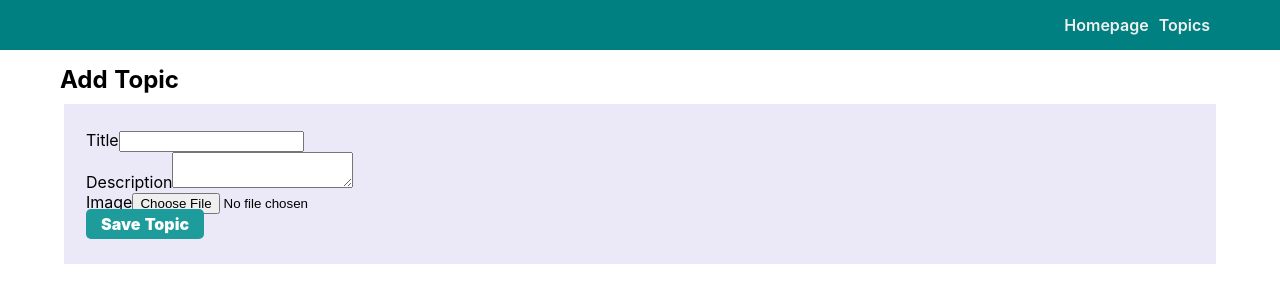
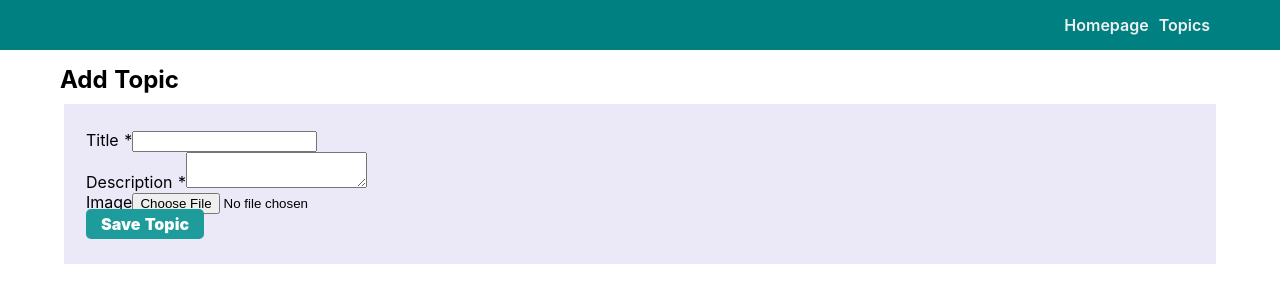
Before and after one commit to AlexCW/study-nuxt-app, a Nuxt app: page /topics/add in a window 1280 px wide. Shown: the top 302 px of the page. Built offline with nearby package versions, Linux system fonts and the light colour scheme.

Commit message:
Get basic validation working

```diff
--- a/pages/topics/add.vue
+++ b/pages/topics/add.vue
@@ -7,21 +7,23 @@
       <form>
         <fieldset>
           <div class="field">
-            <label for="title">Title</label>
+            <label for="title">Title *</label>
             <input
-              v-validate="'required'"
+              v-validate="'required:true'"
               id="title"
               v-model="topic.title"
               class="textbox"
               type="text"
               name="title">
+            <span v-show="errors.has('title')">{{ errors.first('title') }}</span>
           </div>
           <div class="field">
-            <label for="description">Description</label>
+            <label for="description">Description *</label>
             <textarea
               id="description"
               v-model="topic.description"
               name="size"/>
+            <span v-show="errors.has('description')">{{ errors.first('description') }}</span>
           </div>
           <div class="field">
             <label for="image">Image</label>
@@ -45,6 +47,7 @@
 
 <script>
   import topicsApi from '@/http/endpoints/topics';
+  import { ErrorBag } from 'vee-validate';
 
   export default {
       inject: ['$validator'],
@@ -57,9 +60,16 @@
           }
         }
       },
+      computed: {
+        errors: function() {
+          return new ErrorBag()
+        }
+      },
       methods: {
         async saveTopic() {
           if(await this.$validator.validateAll() === false) {
+                      console.log(this.errors.has('aaa'))
+
             return false
           }
 
--- a/plugins/vee-validate.js
+++ b/plugins/vee-validate.js
@@ -1,6 +1,5 @@
 import Vue from 'vue'
 import VeeValidate from 'vee-validate'
 Vue.use(VeeValidate, {
-  errorBagName: 'vErrors',
   inject: false
 })
```
